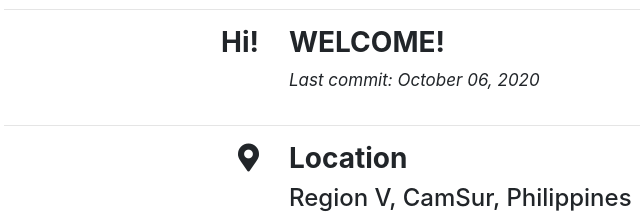
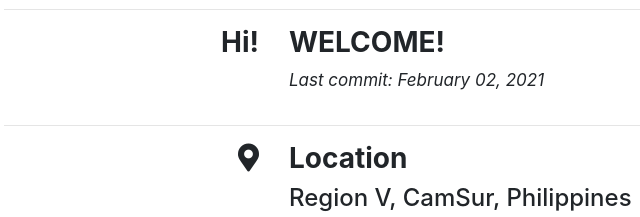
Before and after one commit to renatoivadriano/renatoivadriano.github.io, a plain HTML site: page index.html in a window 1280 px wide. Shown: the part 745-962 px from the top of the page, 81-721 px from the left. Drawn offline with nearby package versions, Linux system fonts and the light colour scheme.

Commit message:
Update index.html

```diff
--- a/index.html
+++ b/index.html
@@ -54,7 +54,7 @@
 					</div>
 					<div class="col-sm-9 text-left fontsize17">
 						<h3><b>WELCOME!</b></h3>
-						<p><i>Last commit: October 06, 2020</i></p>
+						<p><i>Last commit: February 02, 2021</i></p>
 					</div>
 				</div>
 				<hr />
```
